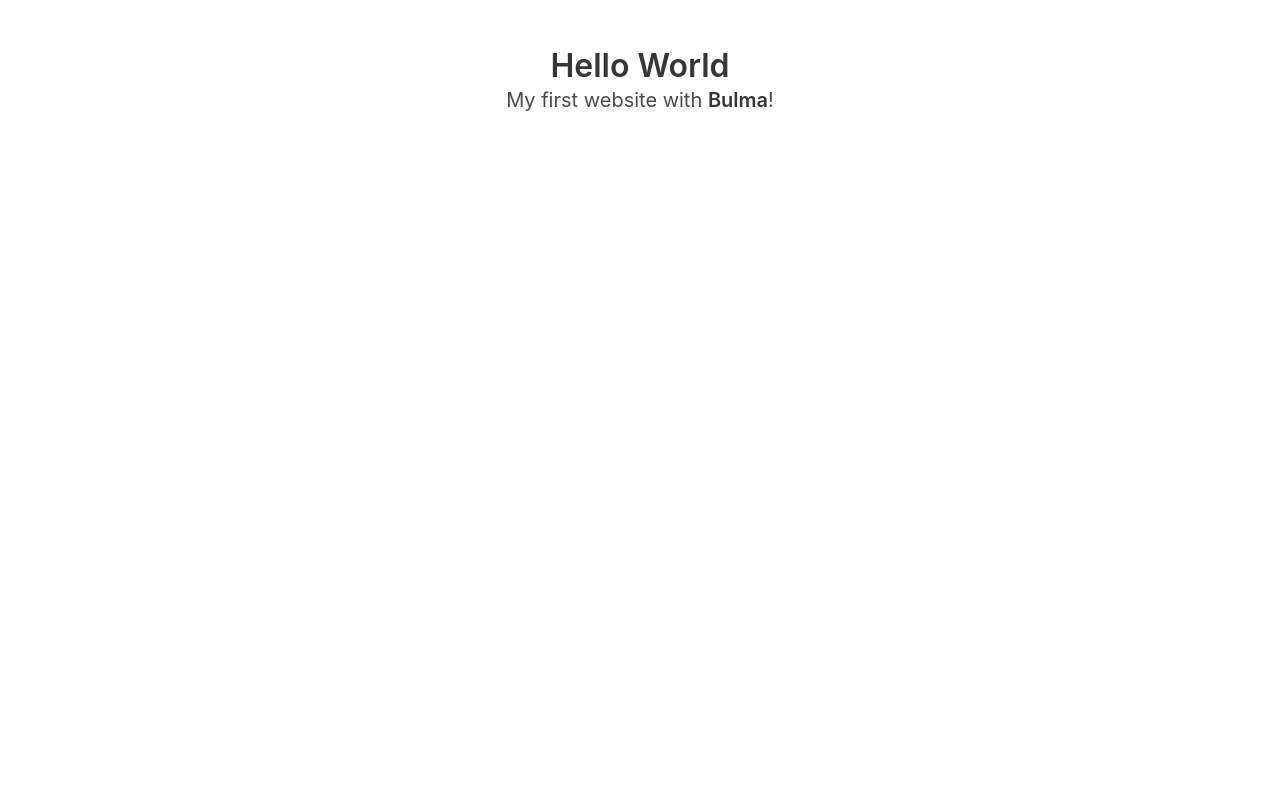
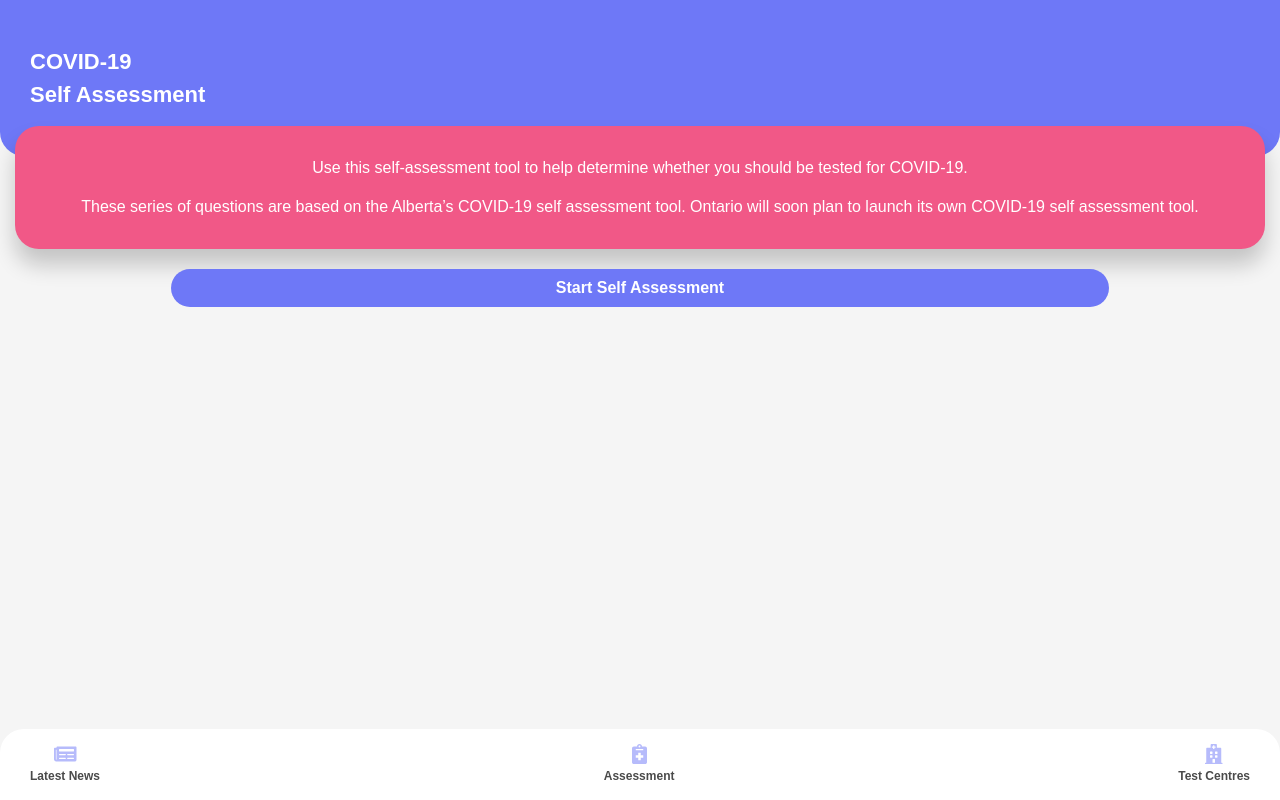
Before and after one commit to arontolentino/do-i-have-covid-19, a React (Create React App) app: page / in a window 1280 px wide. Built offline with nearby package versions, Linux system fonts and the light colour scheme.

Commit message:
Create Header, Nav, Button, and IntroBox components

```diff
--- a/package.json
+++ b/package.json
@@ -3,6 +3,9 @@
 	"version": "0.1.0",
 	"private": true,
 	"dependencies": {
+		"@fortawesome/fontawesome-svg-core": "^1.2.27",
+		"@fortawesome/free-solid-svg-icons": "^5.12.1",
+		"@fortawesome/react-fontawesome": "^0.1.8",
 		"@testing-library/jest-dom": "^4.2.4",
 		"@testing-library/react": "^9.5.0",
 		"@testing-library/user-event": "^7.2.1",
--- a/src/App.css
+++ b/src/App.css
@@ -1,38 +1,318 @@
-.App {
-  text-align: center;
+/*        */
+/* IMPORT */
+/*        */
+
+@import (
+	'https://fonts.googleapis.com/css?family=Poppins:400,600,700&display=swap'
+);
+
+/*      */
+/* SETUP */
+/*      */
+
+article,
+aside,
+details,
+figcaption,
+figure,
+footer,
+header,
+hgroup,
+nav,
+section,
+summary {
+	display: block;
+}
+audio,
+canvas,
+video {
+	display: inline-block;
+}
+audio:not([controls]) {
+	display: none;
+	height: 0;
+}
+[hidden] {
+	display: none;
+}
+html {
+	font-family: sans-serif;
+	-webkit-text-size-adjust: 100%;
+	-ms-text-size-adjust: 100%;
+}
+a:focus {
+	outline: thin dotted;
+}
+a:active,
+a:hover {
+	outline: 0;
+}
+h1 {
+	font-size: 2em;
+}
+abbr[title] {
+	border-bottom: 1px dotted;
+}
+b,
+strong {
+	font-weight: 700;
+}
+dfn {
+	font-style: italic;
+}
+mark {
+	background: #ff0;
+	color: #000;
+}
+code,
+kbd,
+pre,
+samp {
+	font-family: monospace, serif;
+	font-size: 1em;
+}
+pre {
+	white-space: pre-wrap;
+	word-wrap: break-word;
+}
+q {
+	quotes: \201c \201d \2018 \2019;
+}
+small {
+	font-size: 80%;
+}
+sub,
+sup {
+	font-size: 75%;
+	line-height: 0;
+	position: relative;
+	vertical-align: baseline;
+}
+sup {
+	top: -0.5em;
+}
+sub {
+	bottom: -0.25em;
+}
+img {
+	border: 0;
+}
+svg:not(:root) {
+	overflow: hidden;
+}
+fieldset {
+	border: 1px solid silver;
+	margin: 0 2px;
+	padding: 0.35em 0.625em 0.75em;
+}
+button,
+input,
+select,
+textarea {
+	font-family: inherit;
+	font-size: 100%;
+	margin: 0;
+}
+button,
+input {
+	line-height: normal;
+}
+button,html input[type=button],/* 1 */input[type=reset],input[type=submit] {
+	-webkit-appearance: button;
+	cursor: pointer;
+}
+button[disabled],
+input[disabled] {
+	cursor: default;
+}
+input[type='checkbox'],
+input[type='radio'] {
+	box-sizing: border-box;
+	padding: 0;
+}
+input[type='search'] {
+	-webkit-appearance: textfield;
+	-moz-box-sizing: content-box;
+	-webkit-box-sizing: content-box;
+	box-sizing: content-box;
+}
+input[type='search']::-webkit-search-cancel-button,
+input[type='search']::-webkit-search-decoration {
+	-webkit-appearance: none;
+}
+textarea {
+	overflow: auto;
+	vertical-align: top;
+}
+table {
+	border-collapse: collapse;
+	border-spacing: 0;
+}
+body,
+figure {
+	margin: 0;
+}
+legend,
+button::-moz-focus-inner,
+input::-moz-focus-inner {
+	border: 0;
+	padding: 0;
 }
 
-.App-logo {
-  height: 40vmin;
-  pointer-events: none;
+.clearfix:after {
+	visibility: hidden;
+	display: block;
+	font-size: 0;
+	content: '';
+	clear: both;
+	height: 0;
 }
 
-@media (prefers-reduced-motion: no-preference) {
-  .App-logo {
-    animation: App-logo-spin infinite 20s linear;
-  }
+* {
+	-moz-box-sizing: border-box;
+	-webkit-box-sizing: border-box;
+	box-sizing: border-box;
 }
 
-.App-header {
-  background-color: #282c34;
-  min-height: 100vh;
-  display: flex;
-  flex-direction: column;
-  align-items: center;
-  justify-content: center;
-  font-size: calc(10px + 2vmin);
-  color: white;
+.visuallyHidden:not(:focus):not(:active) {
+	position: absolute;
+	width: 1px;
+	height: 1px;
+	margin: -1px;
+	border: 0;
+	padding: 0;
+	white-space: nowrap;
+	clip-path: inset(100%);
+	clip: rect(00 0 0);
+	overflow: hidden;
 }
 
-.App-link {
-  color: #61dafb;
+/*      */
+/* BASE */
+/*      */
+
+html {
+	font-size: 62.5%;
 }
 
-@keyframes App-logo-spin {
-  from {
-    transform: rotate(0deg);
-  }
-  to {
-    transform: rotate(360deg);
-  }
+body {
+	font-family: 'Poppins', sans-serif;
 }
+
+h1 {
+	font-size: 2.2rem;
+	font-weight: 700;
+}
+
+p {
+	font-size: 1.6rem;
+}
+
+button {
+	font-size: 1.6rem;
+	font-weight: 600;
+}
+
+.main-wrapper {
+	padding: 0 3rem;
+}
+
+.secondary-wrapper {
+	padding: 0 1.5rem;
+}
+
+.btn-half {
+	padding: 1rem 3rem;
+	border-radius: 24px;
+	border: none;
+	background: #6e78f7;
+	color: #fff;
+	width: 75%;
+	margin: 0 auto;
+}
+
+/*     */
+/* APP */
+/*     */
+
+.App {
+	background: #f5f5f5;
+	height: 100vh;
+}
+
+/*        */
+/* HEADER */
+/*        */
+
+.header {
+	background: inherit;
+	padding: 4.5rem 0;
+	background: #6e78f7;
+	border-radius: 0 0 24px 24px;
+	color: #fff;
+}
+
+/*     */
+/* NAV */
+/*     */
+
+.nav {
+	position: fixed;
+	bottom: 0;
+	width: 100%;
+	background: #fff;
+	border-radius: 24px 24px 0 0;
+}
+
+.nav-list {
+	display: flex;
+	justify-content: space-between;
+	align-items: center;
+}
+
+.nav-item {
+	padding: 1.5rem 0;
+	text-align: center;
+}
+
+.nav-item svg {
+	font-size: 2rem;
+	color: #b6bbfb;
+	margin-bottom: 0.15rem;
+}
+
+.nav-item p {
+	font-size: 1.2rem;
+	font-weight: 600;
+}
+
+/*      */
+/* MAIN */
+/*      */
+
+.main {
+	margin-top: -3rem;
+	display: flex;
+	flex-direction: column;
+	justify-content: center;
+}
+
+.main .secondary-wrapper {
+	display: flex;
+	flex-direction: column;
+	justify-content: center;
+}
+
+/*           */
+/* INTRO BOX */
+/*           */
+
+.intro-box {
+	background: #f15887;
+	border-radius: 24px;
+	padding: 3rem 1.5rem;
+	color: #fff;
+	box-shadow: 0 16px 22px rgb(0, 0, 0, 0.2);
+	text-align: center;
+	margin-bottom: 2rem;
+}
--- a/src/App.js
+++ b/src/App.js
@@ -3,17 +3,35 @@
 import 'bulma/css/bulma.css';
 import './App.css';
 
+import Header from './components/Header';
+import Nav from './components/Nav';
+import IntroBox from './components/IntroBox';
+import BtnFull from './components/BtnFull';
+
 function App() {
 	return (
 		<div className="App">
-			<section class="section">
-				<div class="container">
-					<h1 class="title">Hello World</h1>
-					<p class="subtitle">
-						My first website with <strong>Bulma</strong>!
-					</p>
+			<Header />
+			<main className="main">
+				<div className="secondary-wrapper">
+					<IntroBox>
+						<p>
+							Use this self-assessment tool to help determine whether you should
+							be tested for COVID-19.
+						</p>
+						<br />
+						<p>
+							These series of questions are based on the Alberta’s COVID-19 self
+							assessment tool. Ontario will soon plan to launch its own COVID-19
+							self assessment tool.
+						</p>
+					</IntroBox>
+
+					<BtnFull>Start Self Assessment</BtnFull>
 				</div>
-			</section>
+			</main>
+
+			<Nav />
 		</div>
 	);
 }
--- /dev/null
+++ b/src/components/BtnFull.js
@@ -0,0 +1,10 @@
+import React, { Component } from 'react';
+
+class BtnFull extends Component {
+	state = {};
+	render() {
+		return <button class="btn-half">{this.props.children}</button>;
+	}
+}
+
+export default BtnFull;
--- a/src/components/Header.js
+++ b/src/components/Header.js
@@ -3,7 +3,17 @@
 class Header extends Component {
 	state = {};
 	render() {
-		return <h1>Header</h1>;
+		return (
+			<section className="header">
+				<div className="main-wrapper">
+					<div className="header-title">
+						<h1>COVID-19</h1>
+						<h1>Self Assessment</h1>
+					</div>
+					<div className="header-province"></div>
+				</div>
+			</section>
+		);
 	}
 }
 
--- /dev/null
+++ b/src/components/IntroBox.js
@@ -0,0 +1,10 @@
+import React, { Component } from 'react';
+
+class IntroBox extends Component {
+	state = {};
+	render() {
+		return <div className="intro-box">{this.props.children}</div>;
+	}
+}
+
+export default IntroBox;
--- a/src/components/Nav.js
+++ b/src/components/Nav.js
@@ -1,9 +1,35 @@
 import React, { Component } from 'react';
+
+import { FontAwesomeIcon } from '@fortawesome/react-fontawesome';
+import {
+	faNewspaper,
+	faNotesMedical,
+	faHospital
+} from '@fortawesome/free-solid-svg-icons';
 
 class Nav extends Component {
 	state = {};
 	render() {
-		return <h1>Nav</h1>;
+		return (
+			<nav className="nav">
+				<div className="main-wrapper">
+					<ul className="nav-list">
+						<li className="nav-item">
+							<FontAwesomeIcon icon={faNewspaper} />
+							<p>Latest News</p>
+						</li>
+						<li className="nav-item">
+							<FontAwesomeIcon icon={faNotesMedical} />
+							<p>Assessment</p>
+						</li>
+						<li className="nav-item">
+							<FontAwesomeIcon icon={faHospital} />
+							<p>Test Centres</p>
+						</li>
+					</ul>
+				</div>
+			</nav>
+		);
 	}
 }
 
```
Also changed, not shown: 1 other file (tests, documents, lock files or other folders). Lines whose indentation alone changed are shown as unchanged.
